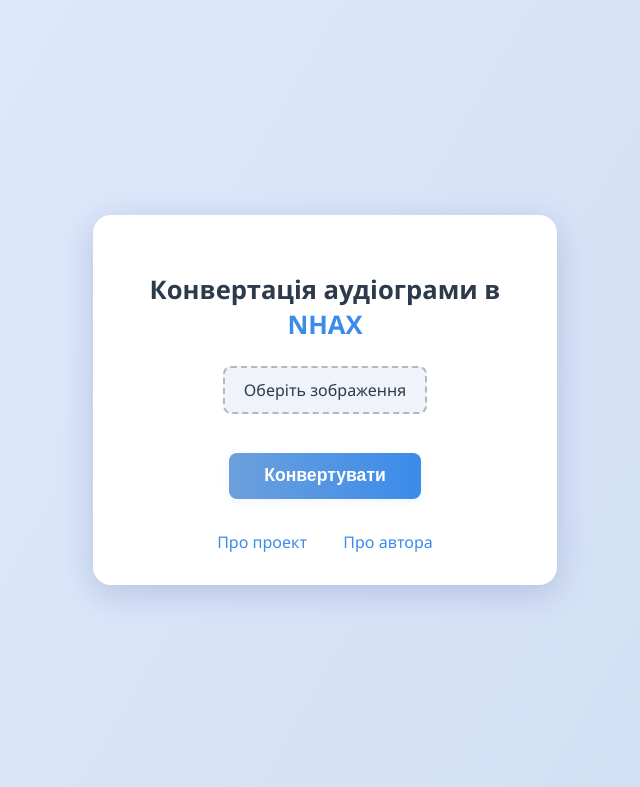
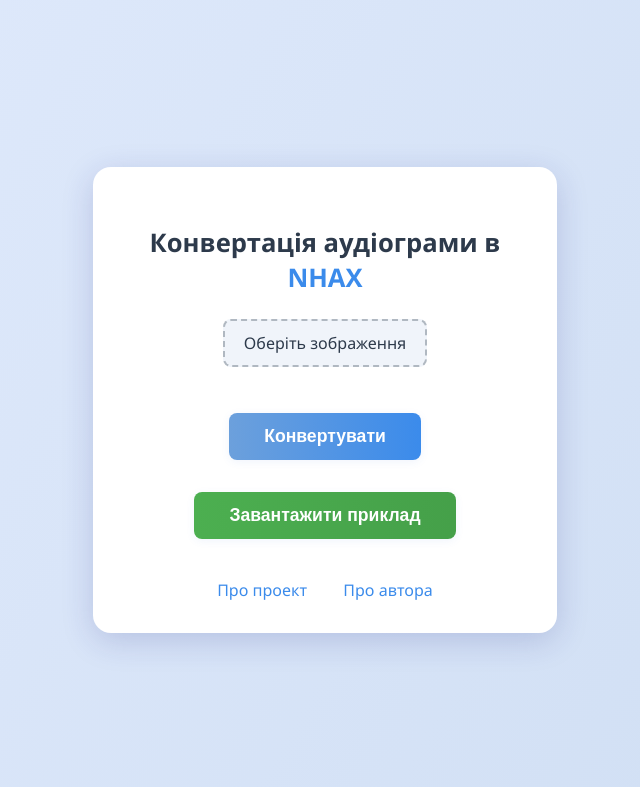
Before and after one commit to IgorSelin/oto-formatter, a Flask app: page / in a window 1280 px wide. Shown: the top 787 px of the page, without its empty margins (315-955 px from the left). Run offline with Flask 3, Linux system fonts and the light colour scheme.

Commit message:
added Завантажити приклад button

```diff
--- a/app.py
+++ b/app.py
@@ -28,6 +28,16 @@ def index():
             )
     return render_template('index.html')
 
+@app.route('/download-example')
+def download_example():
+    example_path = os.path.join('examples', 'Горохов Дмитро.nhax')
+    return send_file(
+        example_path,
+        mimetype='text/plain',
+        as_attachment=True,
+        download_name='example.nhax'
+    )
+
 @app.route('/about')
 def about():
     return render_template('about.html')
--- a/templates/index.html
+++ b/templates/index.html
@@ -62,6 +62,7 @@
             cursor: pointer;
             box-shadow: 0 2px 8px rgba(60, 120, 216, 0.08);
             transition: background 0.2s, transform 0.1s;
+            margin: 0.5rem;
         }
         button:hover {
             background: linear-gradient(90deg, #3b8beb, #6ca0dc);
@@ -78,6 +79,18 @@
         }
         .nav-links a:hover {
             text-decoration: underline;
+        }
+        .button-container {
+            display: flex;
+            flex-direction: column;
+            align-items: center;
+            gap: 1rem;
+        }
+        .example-button {
+            background: linear-gradient(90deg, #4CAF50, #45a049);
+        }
+        .example-button:hover {
+            background: linear-gradient(90deg, #45a049, #4CAF50);
         }
         @media (max-width: 500px) {
             .container {
@@ -98,7 +111,12 @@
                 <span id="fileLabelText">Оберіть зображення</span>
             </label>
             <div class="file-name" id="fileName"></div>
-            <button type="submit">Конвертувати</button>
+            <div class="button-container">
+                <button type="submit">Конвертувати</button>
+                <a href="/download-example">
+                    <button type="button" class="example-button">Завантажити приклад</button>
+                </a>
+            </div>
         </form>
         <div class="nav-links">
             <a href="/about">Про проект</a>
```
